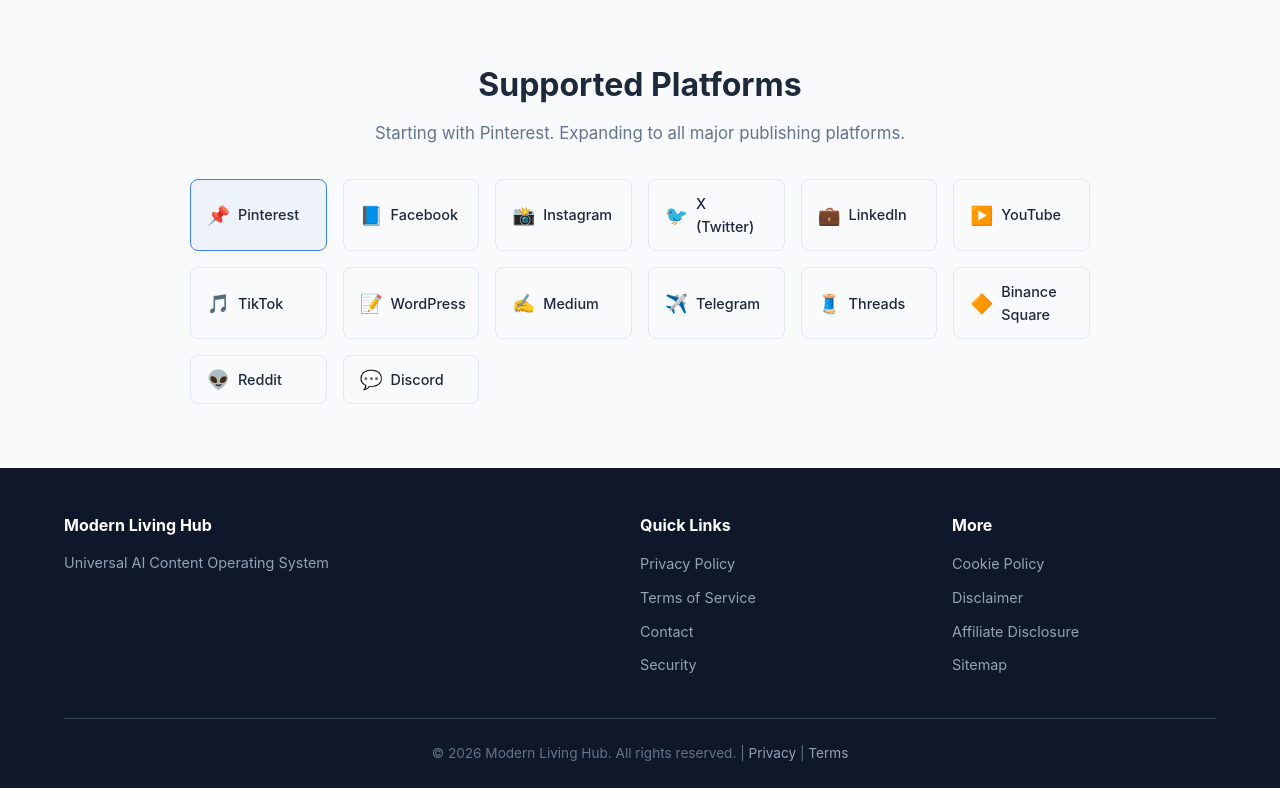
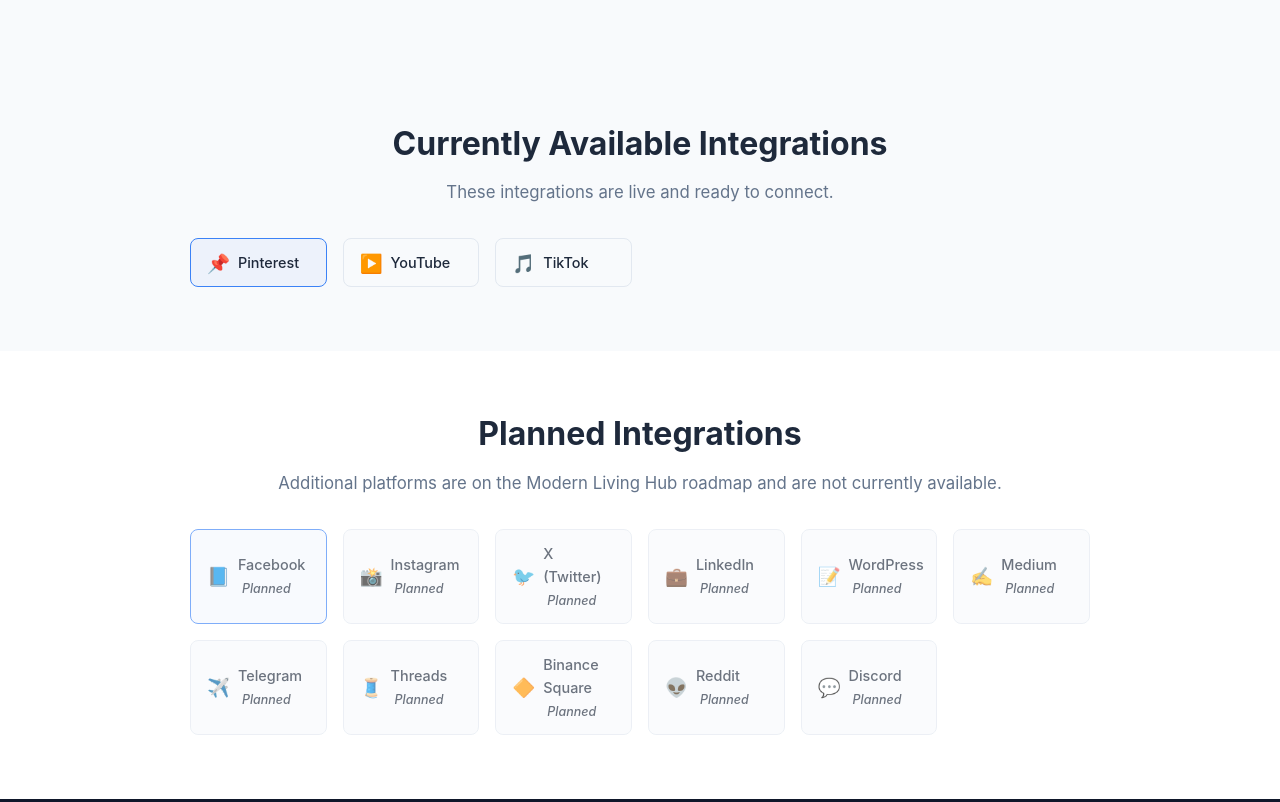
Before and after one commit to shehrozali6465372-ctrl/modern-living-hub, a plain HTML site: page index.html in a window 1280 px wide. Shown: the part 1639-2441 px from the top of the page. Drawn offline with Linux system fonts and the light colour scheme; no server answers.

Commit message:
fix: clarify current integrations and platform roadmap

```diff
--- a/index.html
+++ b/index.html
@@ -53,7 +53,7 @@
             <div class="hero-content">
                 <h1>Modern Living Hub</h1>
                 <p class="hero-subtitle">Universal AI Content Operating System</p>
-                <p class="hero-description">Empowering creators and businesses with an AI-driven content ecosystem. Automate publishing across multiple platforms — starting with Pinterest, TikTok, and YouTube — and scale your digital presence.</p>
+                <p class="hero-description">Empowering creators and businesses with an AI-driven content ecosystem. Currently available integrations include Pinterest, TikTok, and YouTube, with additional platforms on our roadmap. Automate publishing and scale your digital presence.</p>
                 <div class="hero-actions">
                     <a href="about.html" class="btn btn-primary">Learn More</a>
                     <a href="contact.html" class="btn btn-secondary">Get in Touch</a>
@@ -113,12 +113,12 @@
                     <p>A unified operating system for all your content needs — from ideation to distribution, powered by artificial intelligence.</p>
                 </div>
                 <div class="feature-card">
-                    <h3>Pinterest API Ready</h3>
-                    <p>Pinterest API integration for authenticated Pin publishing, board management, scheduling, and analytics. Starting with Pinterest, expanding to all major platforms.</p>
+                    <h3>Multi-Platform Publishing</h3>
+                    <p>Currently integrated with Pinterest, TikTok, and YouTube for authenticated content publishing and channel management. Additional platforms are on the roadmap.</p>
                 </div>
                 <div class="feature-card">
-                    <h3>AI Publishing Platform</h3>
-                    <p>Intelligent content generation, optimization, and multi-channel publishing with real-time performance tracking.</p>
+                    <h3>AI Content Workflows</h3>
+                    <p>Intelligent content generation, optimization, and structured publishing workflows designed to streamline how you create and distribute content.</p>
                 </div>
             </div>
         </div>
@@ -128,7 +128,7 @@
     <section class="section pinterest-integration">
         <div class="container">
             <h2>Pinterest Developer Platform Compatible</h2>
-            <p>Modern Living Hub is built to be compatible with the Pinterest API, enabling content synchronization, automated pinning, and analytics. Our platform follows Pinterest's developer guidelines to ensure a secure, authenticated experience. Pinterest integration is the first of many platform integrations on our roadmap.</p>
+            <p>Modern Living Hub integrates with the Pinterest API, enabling authenticated pin publishing, board management, and content synchronization. Our platform follows Pinterest's developer guidelines to ensure a secure, authenticated experience. Pinterest was the first integration launched, followed by TikTok and YouTube, with additional platforms planned.</p>
             <a href="about.html" class="btn btn-outline">Explore Our Roadmap</a>
         </div>
     </section>
@@ -136,23 +136,33 @@
     <!-- Supported Platforms Section -->
     <section class="section supported-platforms">
         <div class="container">
-            <h2>Supported Platforms</h2>
-            <p class="section-subtitle">Starting with Pinterest. Expanding to all major publishing platforms.</p>
+            <h2>Currently Available Integrations</h2>
+            <p class="section-subtitle">These integrations are live and ready to connect.</p>
             <div class="platforms-grid">
                 <div class="platform-item"><span class="platform-icon">📌</span><span>Pinterest</span></div>
-                <div class="platform-item"><span class="platform-icon">📘</span><span>Facebook</span></div>
-                <div class="platform-item"><span class="platform-icon">📸</span><span>Instagram</span></div>
-                <div class="platform-item"><span class="platform-icon">🐦</span><span>X (Twitter)</span></div>
-                <div class="platform-item"><span class="platform-icon">💼</span><span>LinkedIn</span></div>
                 <div class="platform-item"><span class="platform-icon">▶️</span><span>YouTube</span></div>
                 <div class="platform-item"><span class="platform-icon">🎵</span><span>TikTok</span></div>
-                <div class="platform-item"><span class="platform-icon">📝</span><span>WordPress</span></div>
-                <div class="platform-item"><span class="platform-icon">✍️</span><span>Medium</span></div>
-                <div class="platform-item"><span class="platform-icon">✈️</span><span>Telegram</span></div>
-                <div class="platform-item"><span class="platform-icon">🧵</span><span>Threads</span></div>
-                <div class="platform-item"><span class="platform-icon">🔶</span><span>Binance Square</span></div>
-                <div class="platform-item"><span class="platform-icon">👽</span><span>Reddit</span></div>
-                <div class="platform-item"><span class="platform-icon">💬</span><span>Discord</span></div>
+            </div>
+        </div>
+    </section>
+
+    <!-- Planned Integrations Section -->
+    <section class="section supported-platforms">
+        <div class="container">
+            <h2>Planned Integrations</h2>
+            <p class="section-subtitle">Additional platforms are on the Modern Living Hub roadmap and are not currently available.</p>
+            <div class="platforms-grid">
+                <div class="platform-item" style="opacity:.65;"><span class="platform-icon">📘</span><span>Facebook <em style="font-size:.78rem;margin-left:4px;">Planned</em></span></div>
+                <div class="platform-item" style="opacity:.65;"><span class="platform-icon">📸</span><span>Instagram <em style="font-size:.78rem;margin-left:4px;">Planned</em></span></div>
+                <div class="platform-item" style="opacity:.65;"><span class="platform-icon">🐦</span><span>X (Twitter) <em style="font-size:.78rem;margin-left:4px;">Planned</em></span></div>
+                <div class="platform-item" style="opacity:.65;"><span class="platform-icon">💼</span><span>LinkedIn <em style="font-size:.78rem;margin-left:4px;">Planned</em></span></div>
+                <div class="platform-item" style="opacity:.65;"><span class="platform-icon">📝</span><span>WordPress <em style="font-size:.78rem;margin-left:4px;">Planned</em></span></div>
+                <div class="platform-item" style="opacity:.65;"><span class="platform-icon">✍️</span><span>Medium <em style="font-size:.78rem;margin-left:4px;">Planned</em></span></div>
+                <div class="platform-item" style="opacity:.65;"><span class="platform-icon">✈️</span><span>Telegram <em style="font-size:.78rem;margin-left:4px;">Planned</em></span></div>
+                <div class="platform-item" style="opacity:.65;"><span class="platform-icon">🧵</span><span>Threads <em style="font-size:.78rem;margin-left:4px;">Planned</em></span></div>
+                <div class="platform-item" style="opacity:.65;"><span class="platform-icon">🔶</span><span>Binance Square <em style="font-size:.78rem;margin-left:4px;">Planned</em></span></div>
+                <div class="platform-item" style="opacity:.65;"><span class="platform-icon">👽</span><span>Reddit <em style="font-size:.78rem;margin-left:4px;">Planned</em></span></div>
+                <div class="platform-item" style="opacity:.65;"><span class="platform-icon">💬</span><span>Discord <em style="font-size:.78rem;margin-left:4px;">Planned</em></span></div>
             </div>
         </div>
     </section>
```
